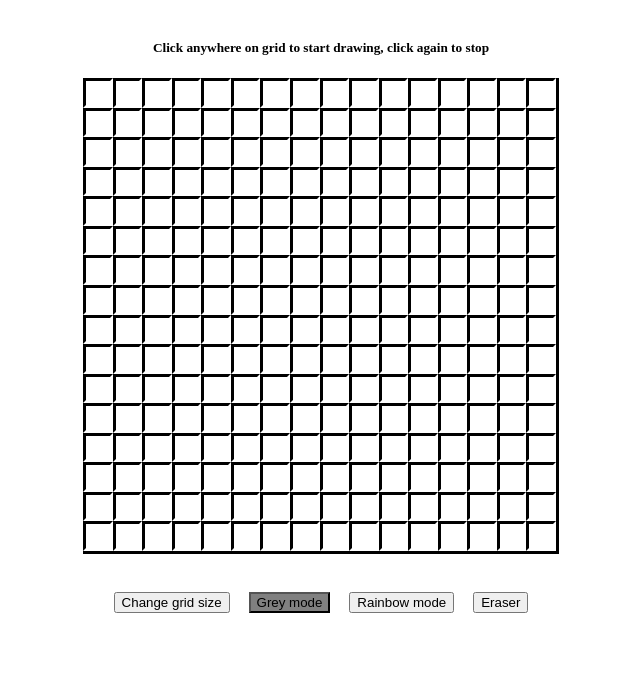
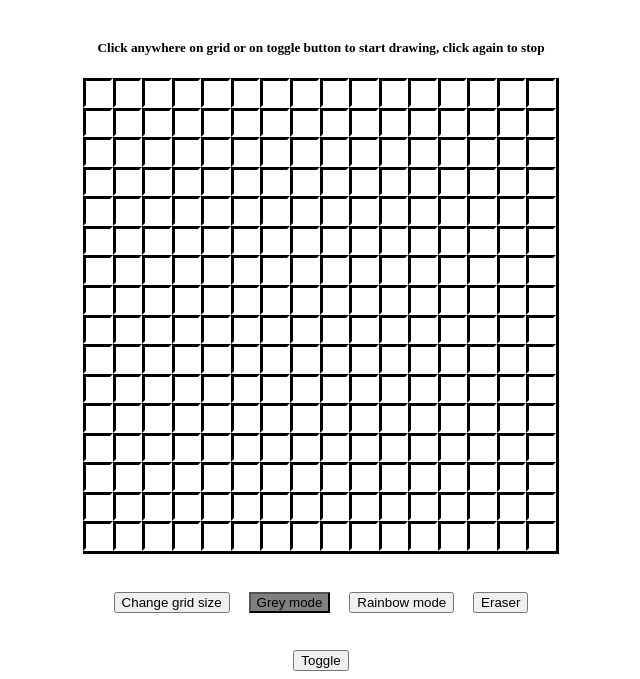
Before and after one commit to JeeVeeDoubleYou/etch-a-sketch, a plain HTML site: page index.html in a window 1280 px wide. Shown: the part 124-803 px from the top of the page, without its empty margins (319-959 px from the left). Drawn offline with Linux system fonts and the light colour scheme.

Commit message:
Added toggle button

```diff
--- a/dom-manipulation.js
+++ b/dom-manipulation.js
@@ -5,6 +5,8 @@ div.setAttribute("class", "grid")
 
 const gridSizeButton = document.querySelector('button')
 gridSizeButton.addEventListener('click', changeGridSize)
+
+const toggleButton = document.querySelector('.toggle')
 
 createGrid(16)
 
--- a/drawing-modes.js
+++ b/drawing-modes.js
@@ -3,6 +3,9 @@ let rainbowModeActivated = false
 let eraserActivated = false
 let mouseoverActivated = false
 let lastClicked = 'grey'
+
+container.addEventListener('click', toggle)
+toggleButton.addEventListener('click', toggle)
 
 const greyMode = document.querySelector('#grey')
 greyMode.addEventListener('click', function(){
@@ -54,7 +57,7 @@ eraser.addEventListener('click', function(){
     lastClicked = 'eraser'
 })
 
-container.addEventListener('click', function(){
+function toggle() {
     mouseoverActivated = !mouseoverActivated
     if (!mouseoverActivated) {
         greyModeActivated = false
@@ -84,4 +87,4 @@ container.addEventListener('click', function(){
             eraser.style.backgroundColor = '#24a0ed'
         }
     }
-})
+}
--- a/index.html
+++ b/index.html
@@ -9,7 +9,7 @@
 </head>
 <body>
     <h1>Etch-a-Sketch</h1>
-    <h5>Click anywhere on grid to start drawing, click again to stop</h5>
+    <h5>Click anywhere on grid or on toggle button to start drawing, click again to stop</h5>
     <div class="container"></div>
     <div class="buttons">
         <button>Change grid size</button>
@@ -17,6 +17,7 @@
         <button id="rainbow">Rainbow mode</button>
         <button id="eraser">Eraser</button>
     </div>
+    <button class="toggle">Toggle</button>
     <script src="dom-manipulation.js"></script>
     <script src="drawing-modes.js"></script>
 </body>
--- a/styles.css
+++ b/styles.css
@@ -23,19 +23,9 @@ h1 {
 
 button {
     margin-top: 1cm;
+    margin-left: 0.25cm;
+    margin-right: 0.25cm;
 }
-
-#grey {
-    margin-left: 0.5cm;
- }
-
- #rainbow {
-    margin-left: 0.5cm;
- }
-
- #eraser {
-    margin-left: 0.5cm;
- }
 
  .grid {
     border-style: solid;
```
